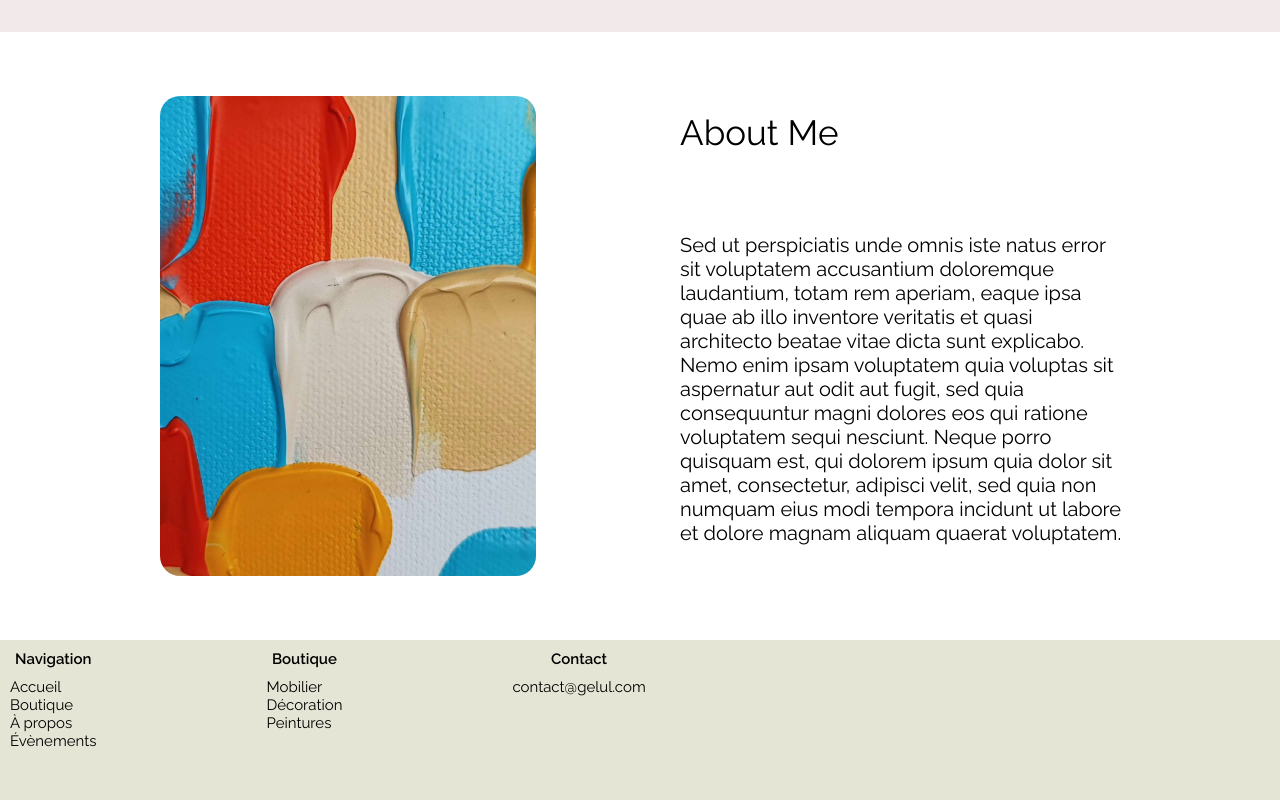
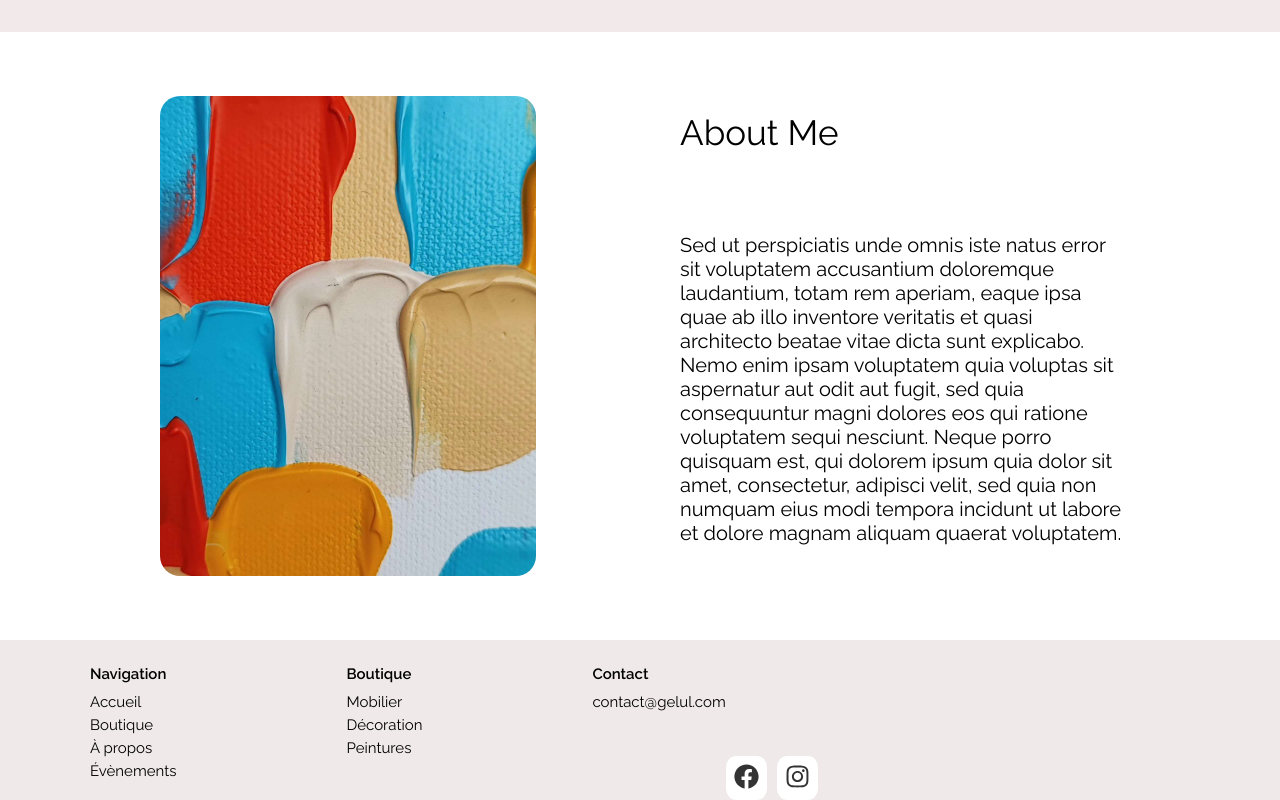
Before and after one commit to FnnyJsst/gelul-website, a React (Vite) app in the folder vite-project/: page / in a window 1280 px wide. Shown: the part 908-1708 px from the top of the page. Built offline with nearby package versions, Linux system fonts and the light colour scheme.

Commit message:
style: added IG and Facebook buttons in footer

```diff
--- /dev/null
+++ b/vite-project/src/components/buttons/IconFooter.jsx
@@ -0,0 +1,39 @@
+import colors from "../../constants/style";
+import styled from "styled-components";
+
+const IconButton = styled.button`
+  border: none;
+  background: ${colors.white};
+  cursor: pointer;
+  padding: 8px;
+  transition: all 0.3s ease;
+  border-radius: 25%;
+
+  &:hover {
+    background: rgba(0, 0, 0, 0.1);
+    transform: scale(1.1);
+  }
+
+  svg {
+    width: ${(props) => props.$iconWidth || "25px"};
+    height: ${(props) => props.$iconHeight || "25px"};
+    color: #333;
+    transition: color 0.3s ease;
+  }
+
+  &:hover svg {
+    color: #667eea;
+  }
+`;
+
+function IconFooter({ Icon, onClick, iconWidth = "25px", iconHeight = "25px" }) {
+  return (
+    <>
+    <IconButton onClick={onClick} $iconWidth={iconWidth} $iconHeight={iconHeight}>
+      {Icon && <Icon />}
+    </IconButton>
+    </>
+  );
+}
+
+export default IconFooter;
--- a/vite-project/src/components/cards/FooterCard.jsx
+++ b/vite-project/src/components/cards/FooterCard.jsx
@@ -4,9 +4,11 @@ import PropTypes from 'prop-types';
 const Card = styled.div`
   display: flex;
   flex-direction: column;
-  align-items: center;
-  justify-content: center;
+  align-items: flex-start;
+  justify-content: flex-start;
   padding-left: 10px;
+  margin-top: 15px;
+  padding-bottom: 10px;
 `
 
 const Title = styled.h1`
@@ -14,23 +16,32 @@ const Title = styled.h1`
   font-weight: 600;
   margin-bottom: 10px;
   margin-top: 10px;
+  align-self: flex-start;
+`
+
+const StyledList = styled.ul`
+  padding: 0;
+  margin: 0;
+  width: 100%;
 `
 
 const ListItem = styled.li`
   font-size: 15px;
   font-weight: normal;
   list-style: none;
+  text-align: left;
+  margin-bottom: 5px;
 `
 
 function FooterCard ({title, elements}) {
   return (
     <Card>
         <Title>{title}</Title>
-        <ul>
+        <StyledList>
             {elements.map((element, index) => (
                 <ListItem key={index}>{element}</ListItem>
             ))}
-        </ul>
+        </StyledList>
     </Card>
   )
 }
--- a/vite-project/src/components/navigation/Footer.jsx
+++ b/vite-project/src/components/navigation/Footer.jsx
@@ -1,11 +1,13 @@
 import FooterCard from "../cards/FooterCard";
 import styled from "styled-components";
+import IconFooter from "../buttons/IconFooter";
+import { FaFacebook, FaInstagram } from "react-icons/fa";
 
 const FooterContainer = styled.div`
-  background-color: #e5e5d5;
+  background-color: #efe9e9;
   display: flex;
   flex-direction: row;
-  height: 20vh
+  min-height: 20vh;
   `;
 
 const LeftContainer = styled.div`
@@ -14,13 +16,15 @@ const LeftContainer = styled.div`
   align-items: flex-start;
   justify-content: center;
   gap: 20vh;
+  margin-left: 10vh;
 `;
 
 const RightContainer = styled.div`
   display: flex;
   flex-direction: row;
-  align-items: center;
+  align-items: flex-end;
   justify-content: center;
+  gap: 10px;
 `;
 
 
@@ -33,6 +37,8 @@ function Footer () {
         <FooterCard title="Contact" elements={["contact@gelul.com"]} />
       </LeftContainer>
       <RightContainer>
+        <IconFooter Icon={FaFacebook} />
+        <IconFooter Icon={FaInstagram} />
       </RightContainer>
     </FooterContainer>
   )
```
